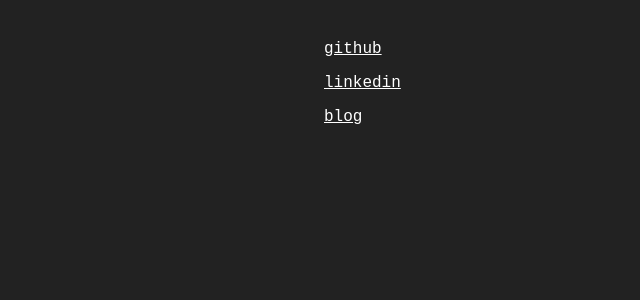
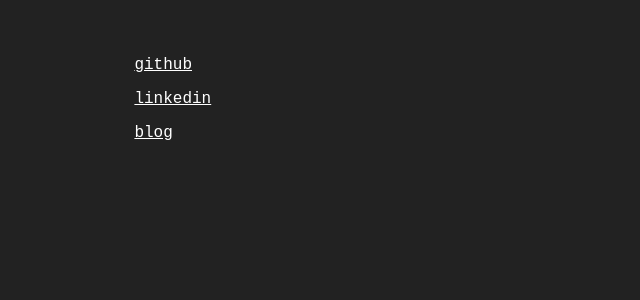
Before and after one commit to cb4d/cb4d.github.io, a Jekyll site: the page built from index.md, in a window 1280 px wide. Shown: the top 300 px of the page, without its empty margins (0-640 px from the left). Built offline with Jekyll 4.4.1, drawn with Linux system fonts in a browser that asks for light colours; some web fonts are replaced.

Commit message:
add some width breakpoints

```diff
--- a/_sass/main.scss
+++ b/_sass/main.scss
@@ -10,12 +10,6 @@ body {
   background: $backgroundColor;
   color: $bodyColor;
   font-family: $bodyFont;
-}
-
-#root {
-  margin: auto;
-  width: 50%;
-  padding: 16px;
 }
 
 a{
@@ -45,8 +39,78 @@ a:hover {
   flex-flow: row wrap;
 }
 
-#images-flex img {
-  max-height: 400px;
-  margin-right: 16px;
-  margin-bottom: 16px;
+@media only screen and (max-width: 576px) {
+  body {
+    font-size: 0.8em;
+  }
+
+  #root {
+    margin: auto;
+    width: 90%;
+    padding: 16px 5%;
+  }
+
+
+  #images-flex img {
+    max-height: 400px;
+    margin-right: 0px;
+    margin-bottom: 16px;
+  }
 }
+
+@media only screen and (min-width: 577px) and (max-width: 992px) {
+  body {
+    font-size: 1em;
+  }
+
+  #root {
+    margin: auto;
+    width: 70%;
+    padding: 16px 15%;
+  }
+
+
+  #images-flex img {
+    max-height: 400px;
+    margin-right: 0px;
+    margin-bottom: 16px;
+  }
+}
+
+@media only screen and (min-width: 993px) and (max-width: 1280px) {
+  body {
+    font-size: 1em;
+  }
+
+  #root {
+    margin: auto;
+    width: 80%;
+    padding: 32px 10%;
+  }
+
+
+  #images-flex img {
+    max-height: 400px;
+    margin-right: 16px;
+    margin-bottom: 16px;
+  }
+}
+
+@media only screen and (min-width: 1281px) {
+  body {
+    font-size: 1.2em;
+  }
+
+  #root {
+    margin: auto;
+    width: 50%;
+    padding: 32px 25%;
+  }
+
+
+  #images-flex img {
+    max-height: 400px;
+    margin-right: 16px;
+    margin-bottom: 16px;
+  }
+}
```
Also changed, not shown: 1 other file.
